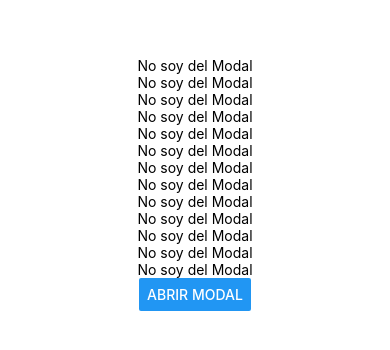
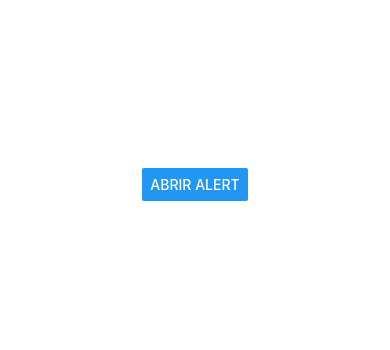
Before and after one commit to The3dgar/reactNative_helloWorld, a React Native app: screen / in a window 390 px wide. Shown: the part 238-588 px from the top of the page. Built offline with nearby package versions, Linux system fonts and the light colour scheme.

Commit message:
test of native alert

```diff
--- a/App.js
+++ b/App.js
@@ -7,44 +7,27 @@ import {
   StatusBar,
   Modal,
   Button,
+  Alert,
 } from "react-native";
-
+const crearDialogo = () => {
+  Alert.alert(
+    "Titulo del alert",
+    "subtitulo del alert o mensaje contenido en el alert",
+    [
+      { text: "Cancelar", onPress: () => {}, style: "cancel" },
+      {
+        text: "Aceptar",
+        onPress: () => console.log("button press"),
+      },
+    ],
+    {cancelable: false}
+  );
+};
 export default function App() {
   const [modal, setModal] = useState(false);
   return (
     <View style={styles.container}>
-      <Modal
-        animationType="slide"
-        transparent={true}
-        visible={modal}
-        onRequestClose={() => {
-          // some code
-        }}
-      >
-        <View style={styles.center}>
-          <View style={styles.content}>
-            <Text>Soy un modal</Text>
-            <Button
-              title="Cerrar modal"
-              onPress={() => setModal(!modal)}
-            ></Button>
-          </View>
-        </View>
-      </Modal>
-      <Text>No soy del Modal</Text>
-      <Text>No soy del Modal</Text>
-      <Text>No soy del Modal</Text>
-      <Text>No soy del Modal</Text>
-      <Text>No soy del Modal</Text>
-      <Text>No soy del Modal</Text>
-      <Text>No soy del Modal</Text>
-      <Text>No soy del Modal</Text>
-      <Text>No soy del Modal</Text>
-      <Text>No soy del Modal</Text>
-      <Text>No soy del Modal</Text>
-      <Text>No soy del Modal</Text>
-      <Text>No soy del Modal</Text>
-      <Button title="Abrir Modal" onPress={() => setModal(!modal)}></Button>
+      <Button title="Abrir alert" onPress={crearDialogo}></Button>
     </View>
   );
 }
@@ -52,17 +35,17 @@ export default function App() {
 const styles = StyleSheet.create({
   content: {
     flex: 1,
-    backgroundColor:"#fff",
+    backgroundColor: "#fff",
     alignItems: "center",
     justifyContent: "center",
     margin: 25,
-    borderRadius: 5
+    borderRadius: 5,
   },
   center: {
     flex: 1,
     alignItems: "stretch",
     justifyContent: "center",
-    backgroundColor: "rgba(0,0,0,0.3)"
+    backgroundColor: "rgba(0,0,0,0.3)",
   },
   container: {
     flex: 1,
```
